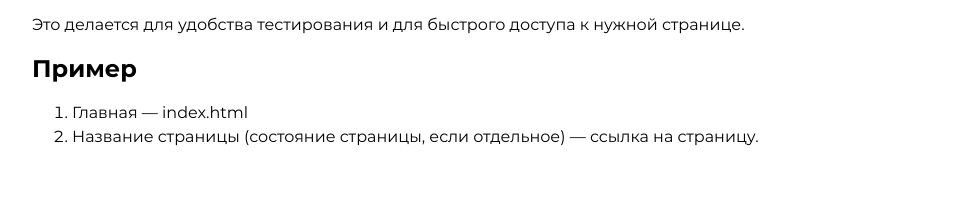
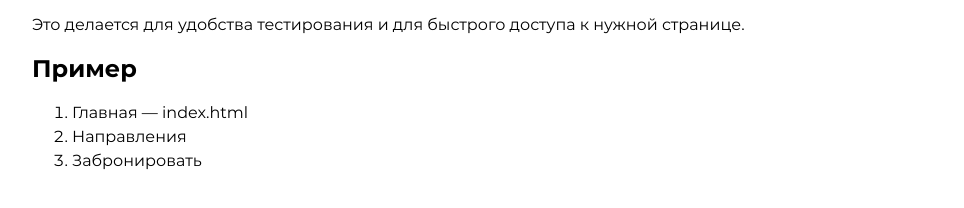
Before and after one commit to nadegda150791/cruises, a plain HTML site: page sitemap.html in a window 1280 px wide. Shown: the part 94-302 px from the top of the page, without its empty margins (0-964 px from the left). Drawn offline with Linux system fonts and the light colour scheme; files whose address does not match are found by name.

Commit message:
deploy: 0360b24c31e5d9ab8d8e4add71f88eba80a5b0f7

```diff
--- a/sitemap.html
+++ b/sitemap.html
@@ -25,7 +25,10 @@
                 <a href="index.html">Главная — index.html</a>
               </li>
               <li>
-                <a href="#">Название страницы (состояние страницы, если отдельное) — ссылка на страницу.</a>
+                <a href="directions.html">Направления</a>
+              </li>
+              <li>
+                <a href="to-book.html">Забронировать</a>
               </li>
             </ol>
           </div>
```
